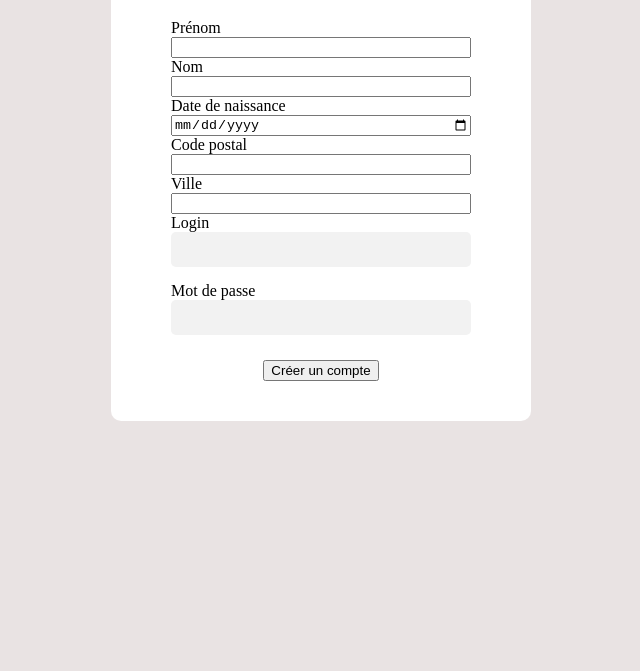
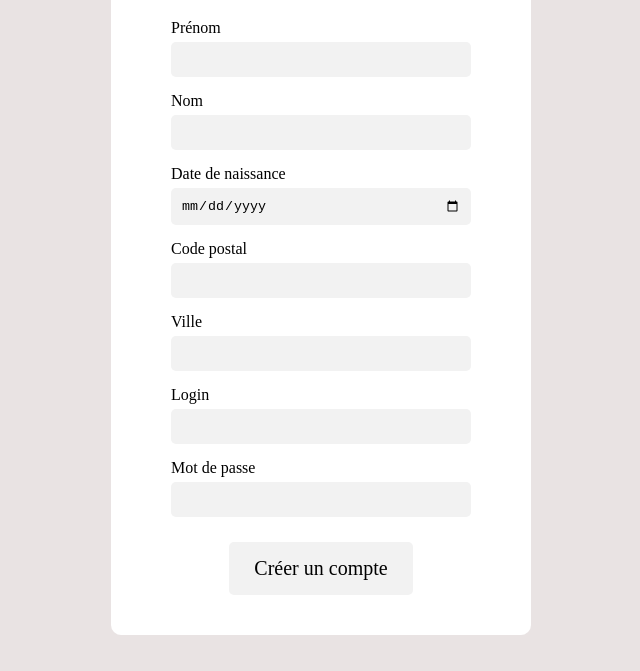
Before and after one commit to YangGEMONET/SiteRestaurant, a plain HTML site: page Creeruncompte.html in a window 1280 px wide. Shown: the part 129-800 px from the top of the page, without its empty margins (319-959 px from the left). Drawn offline with Linux system fonts and the light colour scheme.

Commit message:
page creer compte

```diff
--- a/styles.css
+++ b/styles.css
@@ -95,6 +95,7 @@ form{
     border-radius: 5px;
     background-color: #f2f2f2;
     margin-bottom: 15px;
+    margin-top: 5px;
     border: none;
 
 }
@@ -119,3 +120,22 @@ form p.connexion span{
 }
 
 /*créer un compte */
+#prenom, #nom,#datenaissance,#cp,#ville {
+    padding: 10px;
+    border-radius: 5px;
+    background-color: #f2f2f2;
+    margin-bottom: 15px;
+    margin-top: 5px;
+    border: none;
+
+}
+
+#creecompte {
+    padding: 15px 25px;
+    background-color: #f2f2f2;
+    font-size: 20px;
+    font-family: 'roboto ,sans-serif';
+    border-radius: 5px;
+    border: none;
+
+   }
```
